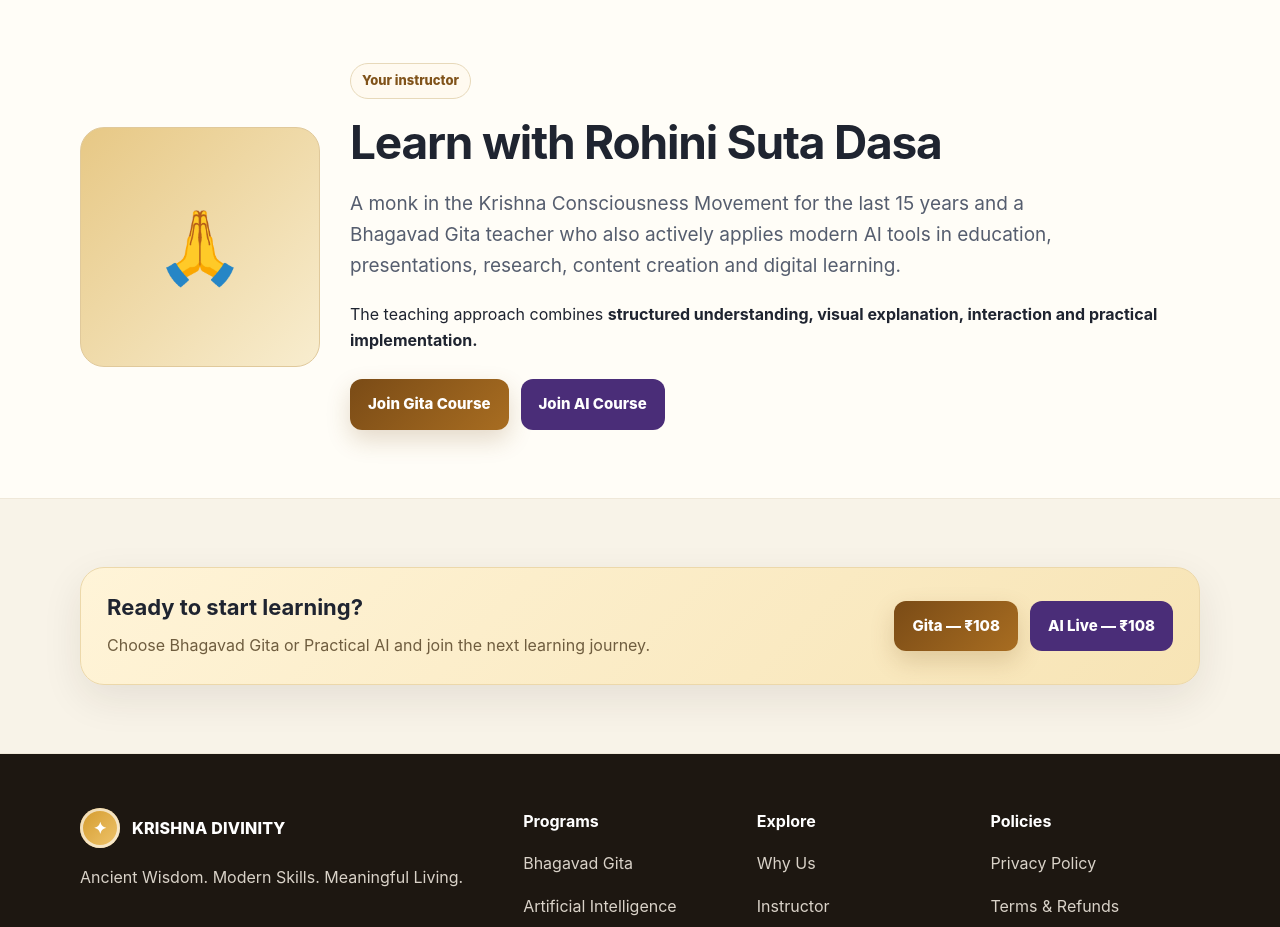
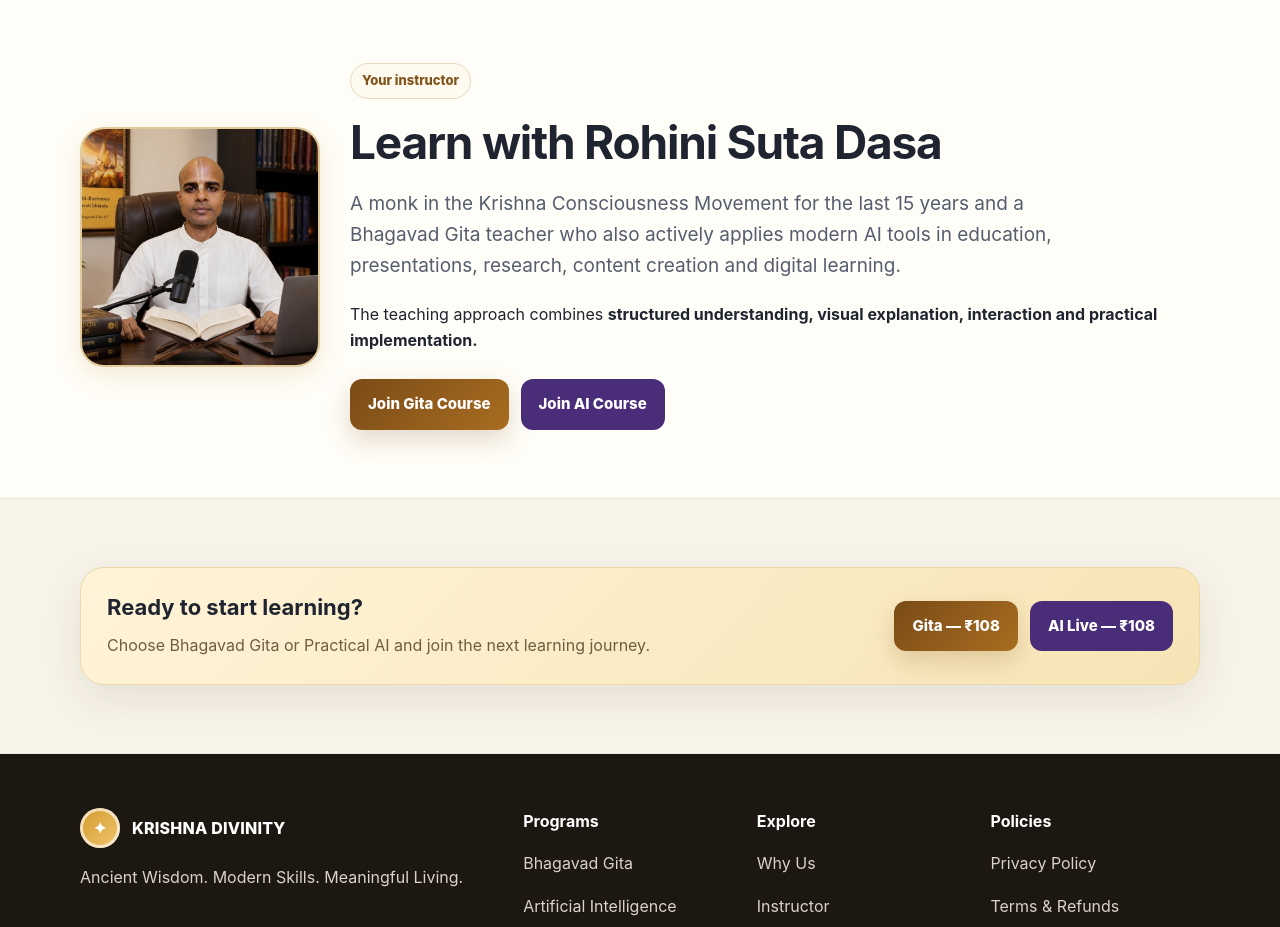
Before and after one commit to rohinisutadas/krishnadivinity, a website: page krishna_divinity_site/index.html in a window 1280 px wide. Shown: the part 2720-3647 px from the top of the page. Drawn offline with Linux system fonts and the light colour scheme.

Commit message:
Add official instructor photo of Rohini Suta Dasa with OpenGraph social tags

```diff
--- a/krishna_divinity_site/assets/styles.css
+++ b/krishna_divinity_site/assets/styles.css
@@ -71,7 +71,8 @@ section{padding:68px 0}
 .video-placeholder{aspect-ratio:16/9;border-radius:20px;background:linear-gradient(135deg,#16181d,#343840);display:grid;place-items:center;color:#fff;text-align:center;padding:24px;box-shadow:var(--shadow)}
 .video-placeholder span{font-size:46px;display:block;margin-bottom:10px}
 .profile{display:grid;grid-template-columns:240px 1fr;gap:30px;align-items:center}
-.profile-photo{aspect-ratio:1/1;border-radius:24px;background:linear-gradient(135deg,#e7c885,#f8edcf);display:grid;place-items:center;font-size:72px;border:1px solid #e0c99b}
+.profile-photo{aspect-ratio:1/1;border-radius:24px;overflow:hidden;background:linear-gradient(135deg,#e7c885,#f8edcf);display:grid;place-items:center;font-size:72px;border:2px solid #e0c99b;box-shadow:0 8px 24px rgba(180,131,37,0.15)}
+.profile-photo img{width:100%;height:100%;object-fit:cover;object-position:center top;display:block}
 .testimonial{font-size:16px;color:#484f5d}
 .testimonial strong{display:block;margin-top:12px;color:var(--ink)}
 .details{display:grid;grid-template-columns:repeat(4,1fr);gap:14px}
--- a/krishna_divinity_site/index.html
+++ b/krishna_divinity_site/index.html
@@ -1,4 +1,4 @@
-<!doctype html><html lang="en"><head><meta charset="utf-8"><meta name="viewport" content="width=device-width,initial-scale=1"><title>Krishna Divinity | Ancient Wisdom. Modern Skills.</title><meta name="description" content="Learn Bhagavad Gita and practical Artificial Intelligence through structured, interactive online courses with Krishna Divinity."><link rel="stylesheet" href="assets/styles.css"></head><body>
+<!doctype html><html lang="en"><head><meta charset="utf-8"><meta name="viewport" content="width=device-width,initial-scale=1"><title>Krishna Divinity | Ancient Wisdom. Modern Skills.</title><meta name="description" content="Learn Bhagavad Gita and practical Artificial Intelligence through structured, interactive online courses with Krishna Divinity."><meta property="og:title" content="Krishna Divinity | Ancient Wisdom. Modern Skills."><meta property="og:description" content="Learn Bhagavad Gita and practical Artificial Intelligence through structured, interactive online courses."><meta property="og:image" content="https://krishnadivinity.netlify.app/assets/instructor.jpg"><meta property="og:url" content="https://krishnadivinity.netlify.app/"><link rel="stylesheet" href="assets/styles.css"></head><body>
 <div class="topbar">Krishna Divinity • Live Online Learning • Structured Courses</div>
 <header><div class="container nav"><a class="brand" href="index.html"><span class="mark">✦</span><span>KRISHNA DIVINITY<small>Wisdom • Skills • Meaningful Living</small></span></a><nav class="navlinks"><a href="#programs">Programs</a><a href="#why">Why Us</a><a href="#instructor">Instructor</a><a href="#contact">Contact</a><a class="btn btn-primary" href="gita.html">Start Learning</a></nav></div></header>
 <main>
@@ -6,7 +6,7 @@
 <section id="programs" class="soft"><div class="container"><div class="section-head"><span class="eyebrow">Programs</span><h2>Choose your learning path</h2><p>Whether you seek timeless spiritual wisdom or practical skills for today's world, start with the path that serves your goal.</p></div><div class="grid-2"><article class="card"><div class="icon">📖</div><h3>Gita Foundation Course</h3><p>Study Bhagavad Gita As It Is systematically with live classes, interactive presentations, recordings and student login.</p><ul class="checks"><li>Live online classes</li><li>Recordings + student login included</li><li>Revision activities</li><li>Complete registration: ₹108</li></ul><p><a class="btn btn-primary" href="gita.html">Explore Gita Course</a></p></article><article class="card"><div class="icon">🤖</div><h3>Practical AI Course</h3><p>Learn 10 practical AI skill areas through live demonstrations, projects and guided practice.</p><ul class="checks"><li>10 live modules: ₹108</li><li>Practical demonstrations</li><li>Beginner friendly</li><li>AI Live + Recorded Course: ₹1,080</li></ul><p><a class="btn btn-secondary" href="ai.html">Explore AI Course</a></p></article></div></div></section>
 <section id="why"><div class="container"><div class="section-head"><span class="eyebrow">Why Krishna Divinity</span><h2>Learning should lead to transformation</h2><p>We focus on systematic understanding, participation, recall and real application—not passive information consumption.</p></div><div class="grid-4"><div class="card"><div class="icon">🧭</div><h3>Structured</h3><p>Follow a clear learning journey instead of random disconnected content.</p></div><div class="card"><div class="icon">🎯</div><h3>Interactive</h3><p>Learn through questions, visuals, activities, discussion and practice.</p></div><div class="card"><div class="icon">🛠️</div><h3>Practical</h3><p>Apply what you learn in spiritual, personal, educational or professional life.</p></div><div class="card"><div class="icon">🎥</div><h3>Accessible</h3><p>Live learning with digital access where included, designed for mobile and desktop.</p></div></div></div></section>
 <section class="purple"><div class="container"><div class="section-head"><span class="eyebrow" style="background:#fff;color:#4d3767">Learning experience</span><h2>More than just watching a lecture</h2><p>Classes are designed around explanation, visuals, questions, demonstrations, revision and practical application.</p></div><div class="grid-3"><div class="card" style="color:#1f2430"><h3>Interactive presentations</h3><p>Visual explanations designed to make concepts easier to understand and remember.</p></div><div class="card" style="color:#1f2430"><h3>Live participation</h3><p>Ask questions, respond, reflect and learn in an active classroom environment.</p></div><div class="card" style="color:#1f2430"><h3>Digital continuation</h3><p>Recordings and organized course access are offered according to each program plan.</p></div></div></div></section>
-<section id="instructor"><div class="container profile"><div class="profile-photo">🙏</div><div><span class="eyebrow">Your instructor</span><h2>Learn with Rohini Suta Dasa</h2><p class="lead">A monk in the Krishna Consciousness Movement for the last 15 years and a Bhagavad Gita teacher who also actively applies modern AI tools in education, presentations, research, content creation and digital learning.</p><p>The teaching approach combines <strong>structured understanding, visual explanation, interaction and practical implementation.</strong></p><div class="hero-actions"><a class="btn btn-primary" href="gita.html">Join Gita Course</a><a class="btn btn-secondary" href="ai.html">Join AI Course</a></div></div></div></section>
+<section id="instructor"><div class="container profile"><div class="profile-photo"><img src="assets/instructor.jpg" alt="Rohini Suta Dasa" width="240" height="240" loading="lazy"></div><div><span class="eyebrow">Your instructor</span><h2>Learn with Rohini Suta Dasa</h2><p class="lead">A monk in the Krishna Consciousness Movement for the last 15 years and a Bhagavad Gita teacher who also actively applies modern AI tools in education, presentations, research, content creation and digital learning.</p><p>The teaching approach combines <strong>structured understanding, visual explanation, interaction and practical implementation.</strong></p><div class="hero-actions"><a class="btn btn-primary" href="gita.html">Join Gita Course</a><a class="btn btn-secondary" href="ai.html">Join AI Course</a></div></div></div></section>
 <section class="soft"><div class="container"><div class="cta-strip"><div><h3>Ready to start learning?</h3><p>Choose Bhagavad Gita or Practical AI and join the next learning journey.</p></div><div class="hero-actions" style="margin-top:0"><a class="btn btn-primary" href="gita.html">Gita — ₹108</a><a class="btn btn-secondary" href="ai.html">AI Live — ₹108</a></div></div></div></section>
 </main>
 <footer id="contact" class="footer"><div class="container"><div class="footer-grid"><div><div class="brand"><span class="mark">✦</span><span>KRISHNA DIVINITY</span></div><p>Ancient Wisdom. Modern Skills. Meaningful Living.</p></div><div><h4>Programs</h4><p><a href="gita.html">Bhagavad Gita</a></p><p><a href="ai.html">Artificial Intelligence</a></p></div><div><h4>Explore</h4><p><a href="#why">Why Us</a></p><p><a href="#instructor">Instructor</a></p></div><div><h4>Policies</h4><p><a href="privacy.html">Privacy Policy</a></p><p><a href="terms.html">Terms & Refunds</a></p></div></div><div class="footer-bottom">© 2026 Krishna Divinity. All rights reserved.</div></div></footer>
```
Also changed, not shown: krishna_divinity_site/ai.html (+2 -2 lines), krishna_divinity_site/gita.html (+2 -2 lines), krishna_divinity_site/assets/instructor.jpg (added), 1 other file.
